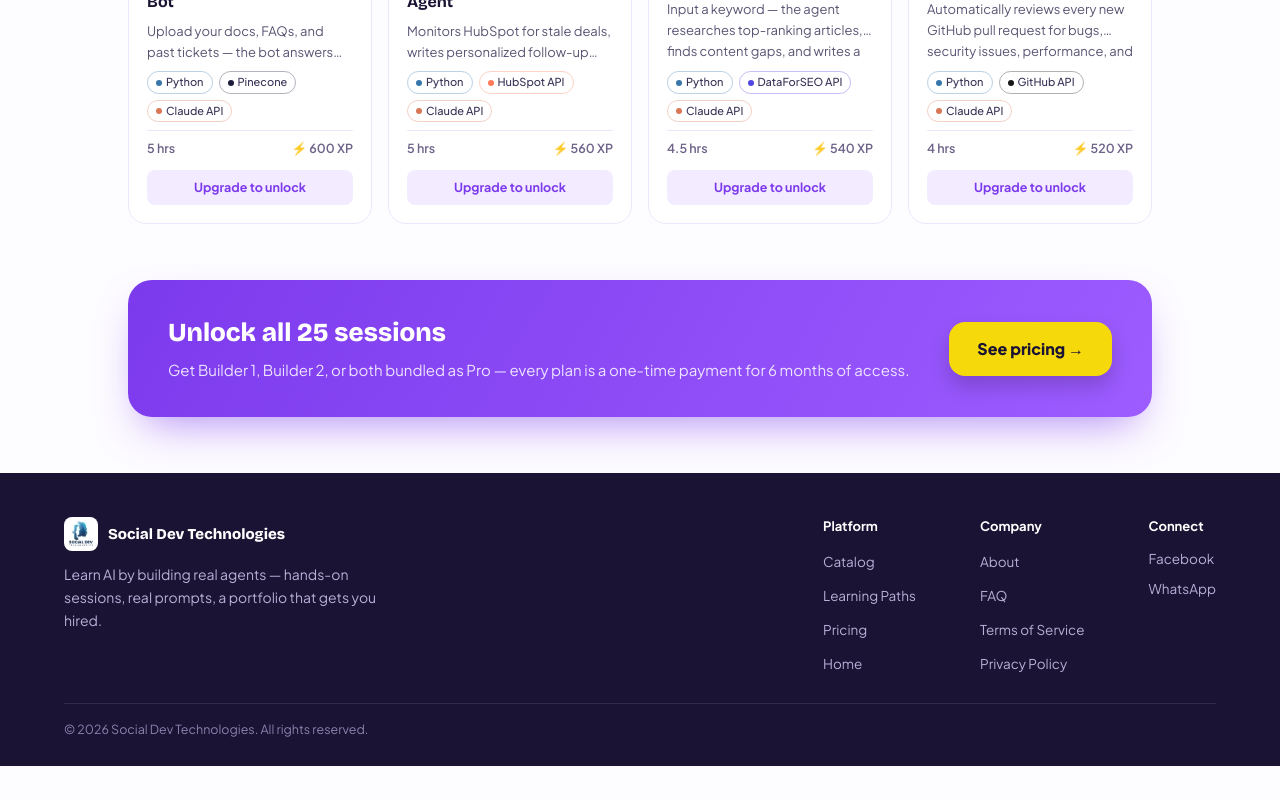
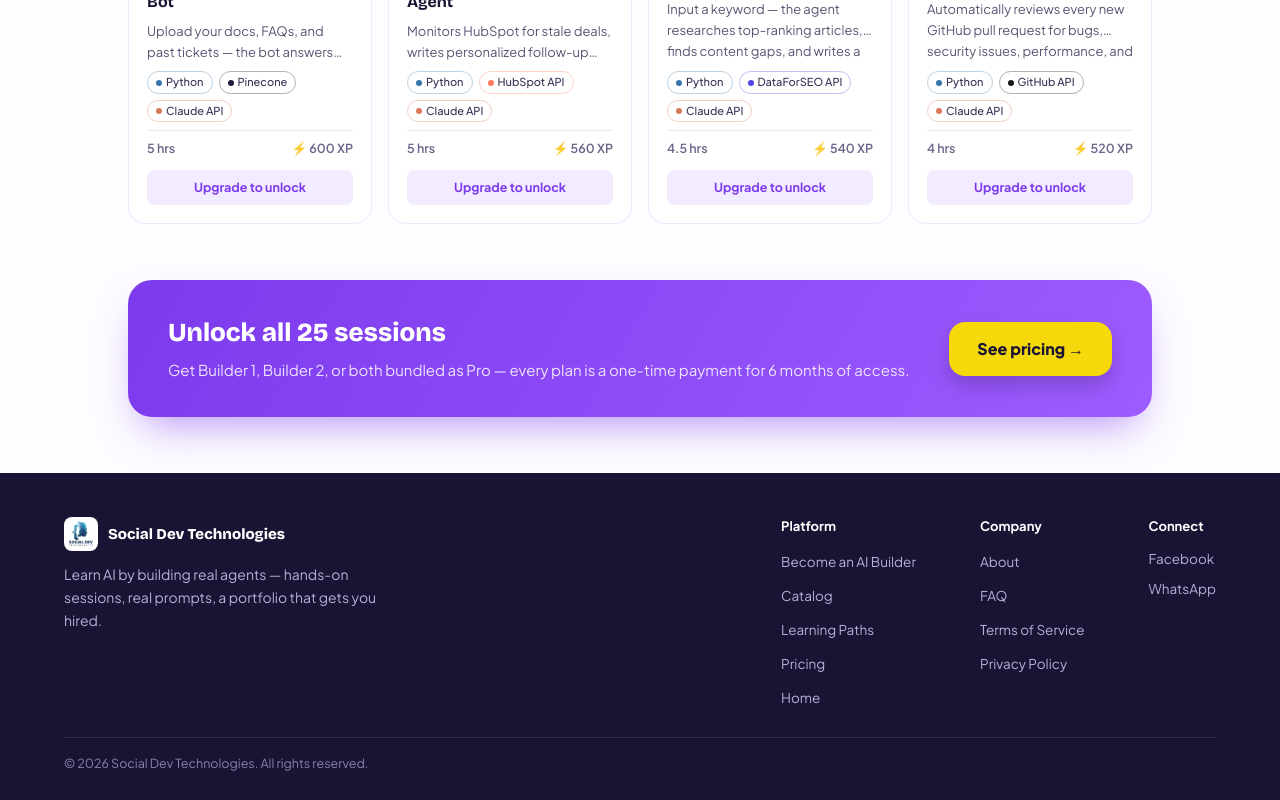
Before and after one commit to King0711/agentforge-academy, a React (Vite) app: page / in a window 1280 px wide. Shown: the part 1699-2499 px from the top of the page. Before the commit the page ends 2465 px from the top, so only its background shows below. Built offline with nearby package versions, Linux system fonts and the light colour scheme; no server answers; the database is empty.

Commit message:
Link /ai-builder from the site footer
Makes the ad-landing page organically discoverable and crawlable
(it was already in sitemap.xml at priority 0.9 but had zero internal
links pointing to it) while it continues to work as a direct ad
destination URL too.

```diff
--- a/src/components/Footer.jsx
+++ b/src/components/Footer.jsx
@@ -22,6 +22,7 @@ export default function Footer() {
           <FooterCol
             title="Platform"
             links={[
+              { label: 'Become an AI Builder', to: '/ai-builder' },
               { label: 'Catalog', to: '/catalog' },
               { label: 'Learning Paths', to: '/paths' },
               { label: 'Pricing', to: '/pricing' },
```
